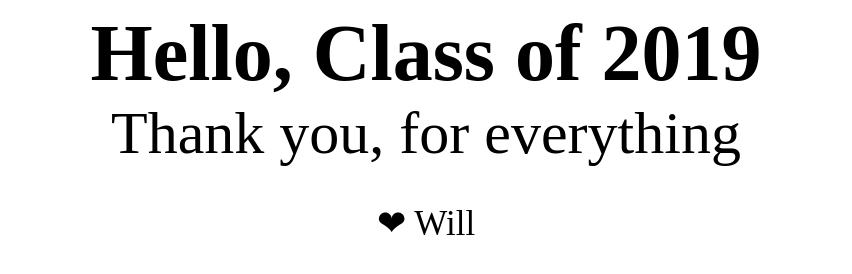
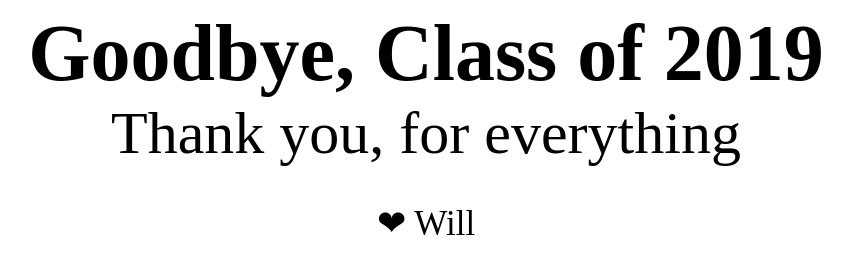
Before and after one commit to Aesthetic/Aesthetic.github.io, a plain HTML site: page index.html in a window 1280 px wide. Shown: the whole page, without its empty margins (214-1066 px from the left). Drawn offline with nearby package versions, Linux system fonts and the light colour scheme.

Commit message:
Update index.html

```diff
--- a/index.html
+++ b/index.html
@@ -12,7 +12,7 @@
 
 <body>
   <div id="header">
-    <b>Hello, Class of 2019</b>
+    <b>Goodbye, Class of 2019</b>
     <p style="font-size: 60px; margin:0;">Thank you, for everything</p>
 	<p style="margin:35px; font-size: 35">❤ Will</p>
   </div>
```
